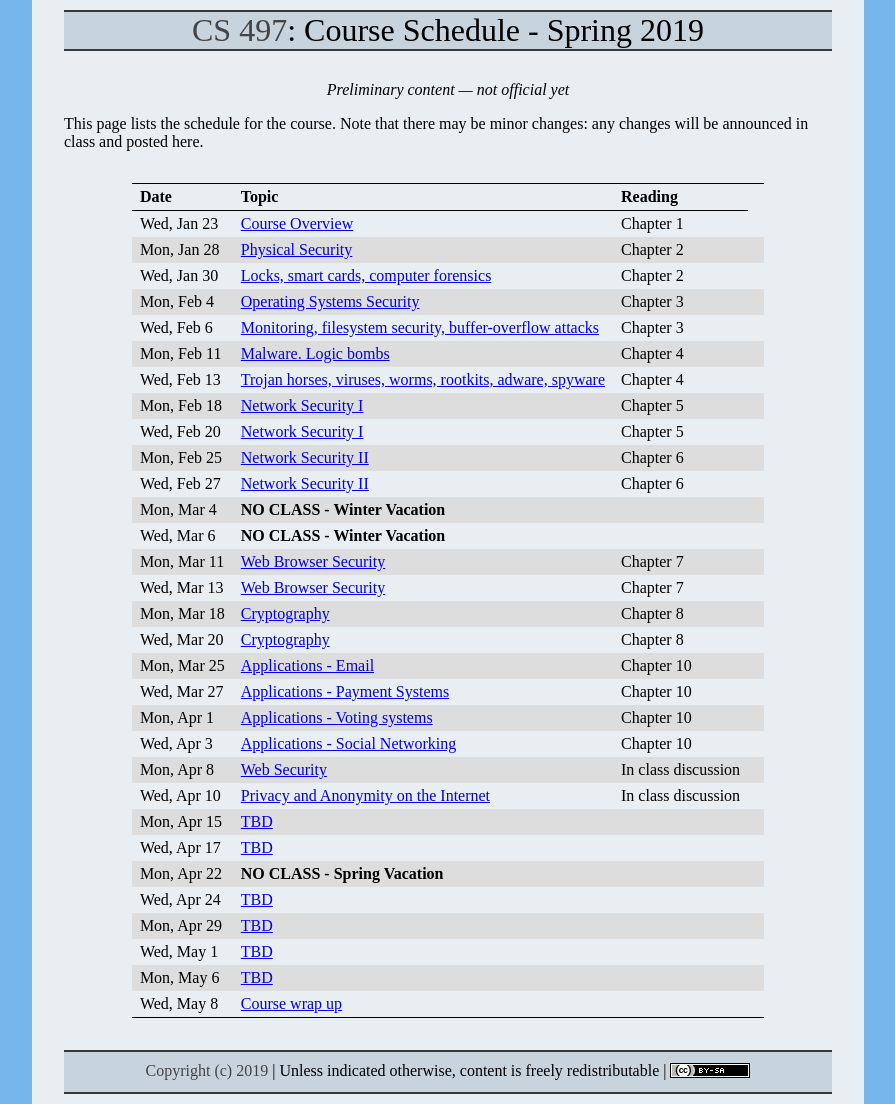
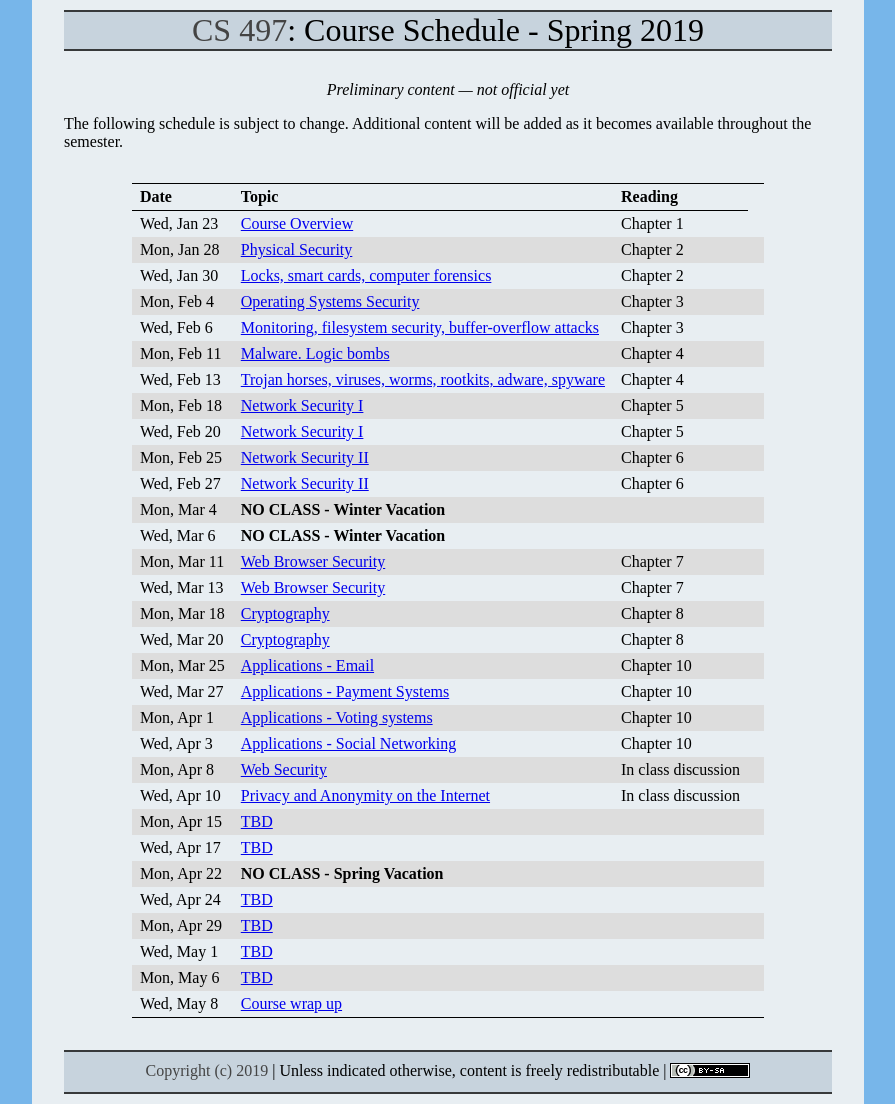
Before and after one commit to ycpcs/cs497-spring2019, a Jekyll site: the page built from schedule.md, in a window 1280 px wide. Shown: the whole page, without its empty margins (192-1087 px from the left). Built offline with Jekyll 4.4.1, drawn with Linux system fonts in a browser that asks for light colours.

Commit message:
Update schedule.md

```diff
--- a/schedule.md
+++ b/schedule.md
@@ -1,9 +1,11 @@
 ---
 layout: schedule
+course_number: CS497
 title: "Course Schedule - Spring 2019"
 ---
 
-This page lists the schedule for the course.  Note that there may be minor changes: any changes will be announced in class and posted here.
+The following schedule is subject to change.
+Additional content will be added as it becomes available throughout the semester.<br>
 
 <script>autogenCalendar({ omitLabs: true, omitFinalExams: true });</script>
 
```
